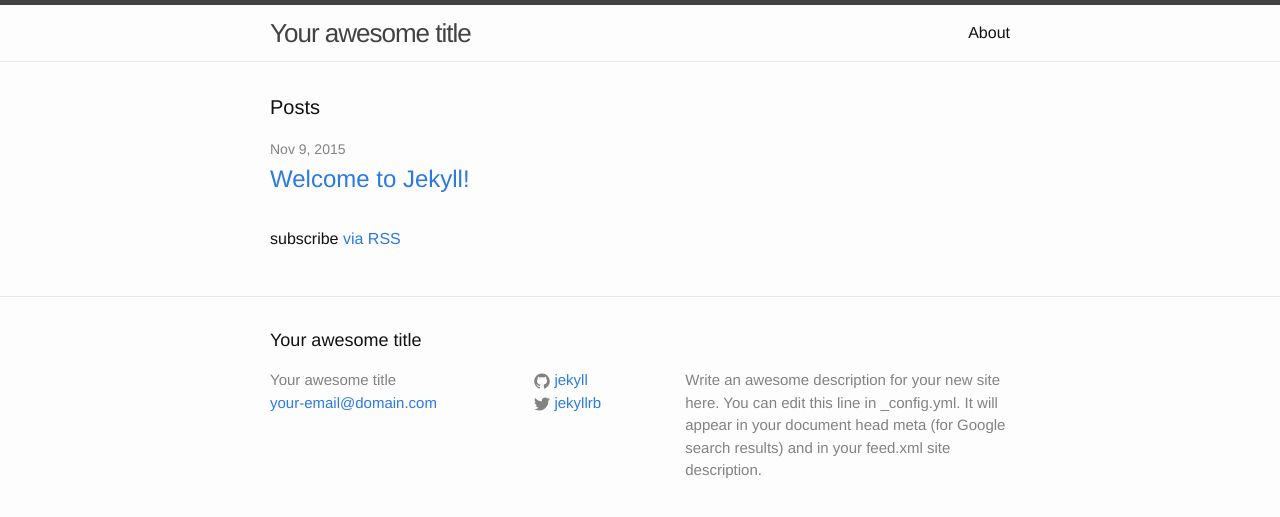
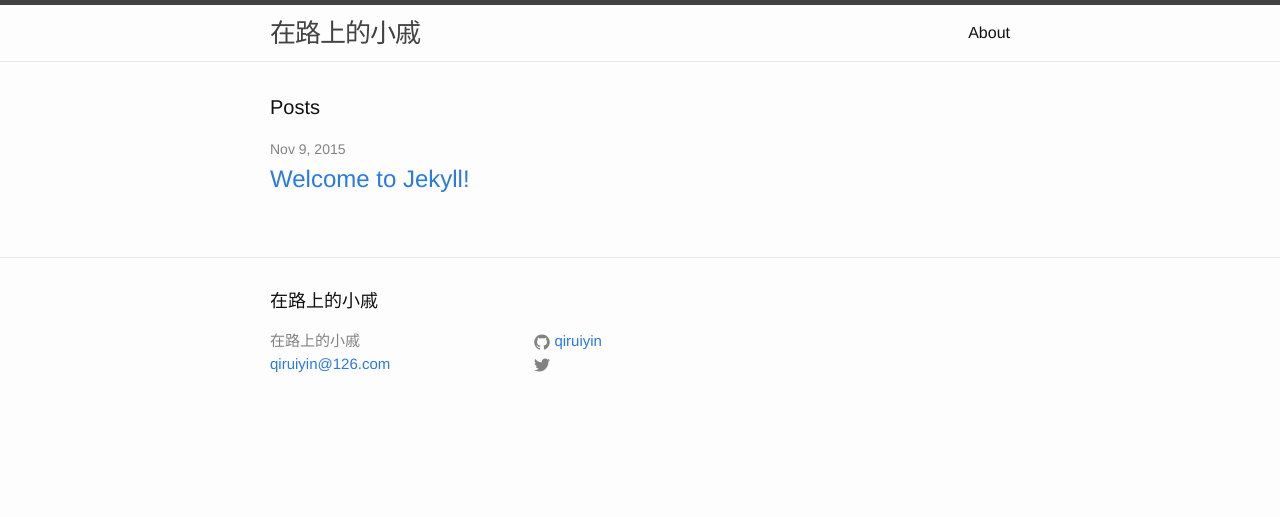
Before and after one commit to qiruiyin/qiruiyin.github.io, a Jekyll site: the page built from index.html, in a window 1280 px wide. Shown: the top 517 px of the page. Built offline with Jekyll 4.4.1, drawn with Linux system fonts in a browser that asks for light colours.

Commit message:
master: 修改配置文件

```diff
--- a/_config.yml
+++ b/_config.yml
@@ -6,16 +6,16 @@
 # 'jekyll serve'. If you change this file, please restart the server process.
 
 # Site settings
-title: Your awesome title
-email: your-email@domain.com
+title: 在路上的小戚
+email: qiruiyin@126.com
 description: > # this means to ignore newlines until "baseurl:"
   Write an awesome description for your new site here. You can edit this
   line in _config.yml. It will appear in your document head meta (for
   Google search results) and in your feed.xml site description.
 baseurl: "" # the subpath of your site, e.g. /blog
 url: "http://yourdomain.com" # the base hostname & protocol for your site
-twitter_username: jekyllrb
-github_username:  jekyll
+twitter_username: ""
+github_username:  qiruiyin
 
 # Build settings
 markdown: kramdown
--- a/_includes/footer.html
+++ b/_includes/footer.html
@@ -28,9 +28,6 @@
         </ul>
       </div>
 
-      <div class="footer-col footer-col-3">
-        <p>{{ site.description }}</p>
-      </div>
     </div>
 
   </div>
--- a/index.html
+++ b/index.html
@@ -18,6 +18,4 @@
     {% endfor %}
   </ul>
 
-  <p class="rss-subscribe">subscribe <a href="{{ "/feed.xml" | prepend: site.baseurl }}">via RSS</a></p>
-
 </div>
```
